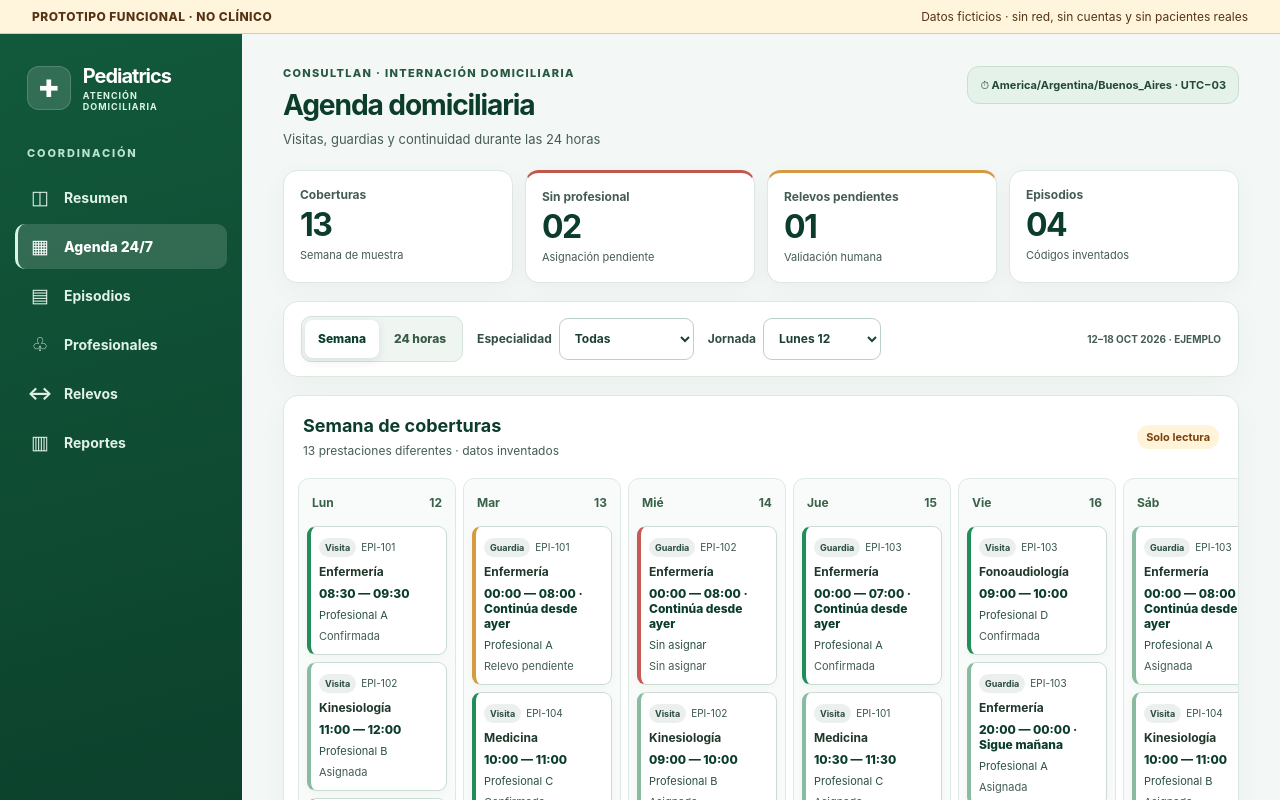
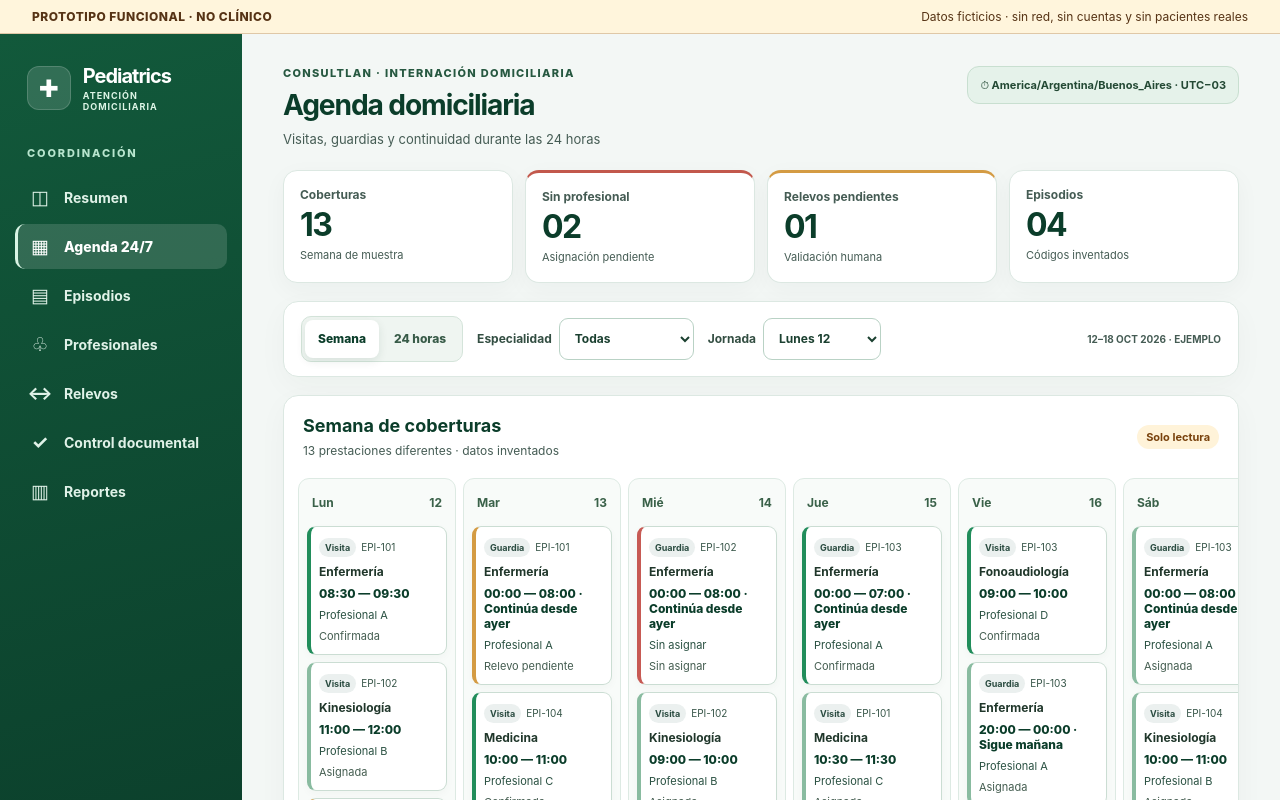
Before and after one commit to tulatraes25/consultlan_visitas_medicas, a React (Vite) app in the folder apps/web/: page / in a window 1280 px wide. Shown: the top 800 px of the page. Built offline with nearby package versions, Linux system fonts and the light colour scheme.

Commit message:
feat(web): integrate monthly documentary readiness demo into coordination navigation

```diff
--- a/apps/web/src/App.tsx
+++ b/apps/web/src/App.tsx
@@ -5,8 +5,9 @@ import {
   coverageDaySlice,overnight,summary,type Coverage,type Specialty,
 } from "./data";
 import {deriveCoordinationAlerts} from "./coordinationAlerts";
+import {DocumentControl} from "./DocumentControl";
 
-type Section="resumen"|"agenda"|"episodios"|"profesionales"|"relevos"|"reportes";
+type Section="resumen"|"agenda"|"episodios"|"profesionales"|"relevos"|"documentos"|"reportes";
 type Mode="semana"|"dia";
 const SECTIONS:readonly {id:Section;label:string;symbol:string}[]=[
   {id:"resumen",label:"Resumen",symbol:"◫"},
@@ -14,6 +15,7 @@ const SECTIONS:readonly {id:Section;label:string;symbol:string}[]=[
   {id:"episodios",label:"Episodios",symbol:"▤"},
   {id:"profesionales",label:"Profesionales",symbol:"♧"},
   {id:"relevos",label:"Relevos",symbol:"↔"},
+  {id:"documentos",label:"Control documental",symbol:"✓"},
   {id:"reportes",label:"Reportes",symbol:"▥"},
 ];
 const PAGE:Record<Section,{title:string;description:string}>={
@@ -22,6 +24,7 @@ const PAGE:Record<Section,{title:string;description:string}>={
   episodios:{title:"Episodios en seguimiento",description:"Vista operativa por caso, sin historia clínica"},
   profesionales:{title:"Equipo interdisciplinario",description:"Disponibilidad y asignaciones exclusivamente ficticias"},
   relevos:{title:"Relevos pendientes",description:"Decisiones humanas todavía no acreditadas"},
+  documentos:{title:"Control documental mensual",description:"Fechas, firmas y requisitos pendientes en ejemplos ficticios"},
   reportes:{title:"Resumen de gestión",description:"Indicadores de demostración, no aptos para rendición"},
 };
 
@@ -259,6 +262,7 @@ export function App(){
         {section==="episodios"?<EpisodeList onEpisode={setSelected}/>:null}
         {section==="profesionales"?<Professionals/>:null}
         {section==="relevos"?<Handovers/>:null}
+        {section==="documentos"?<DocumentControl/>:null}
         {section==="reportes"?<Reports/>:null}
         <footer className="main-footer">
           Candidato C · diseño híbrido de CONSULTLAN · pendiente de aprobación institucional.
```
